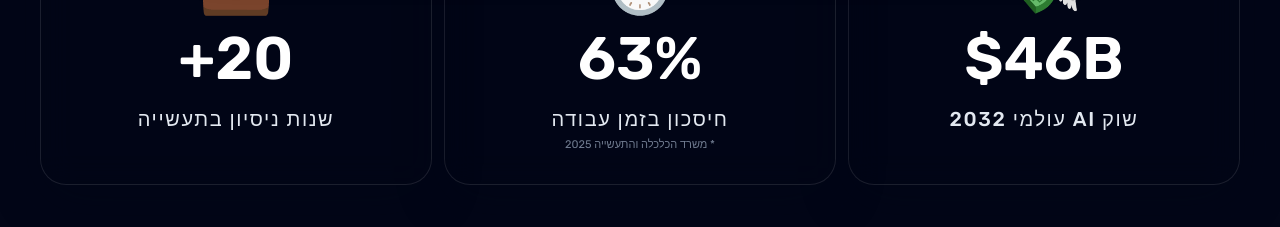
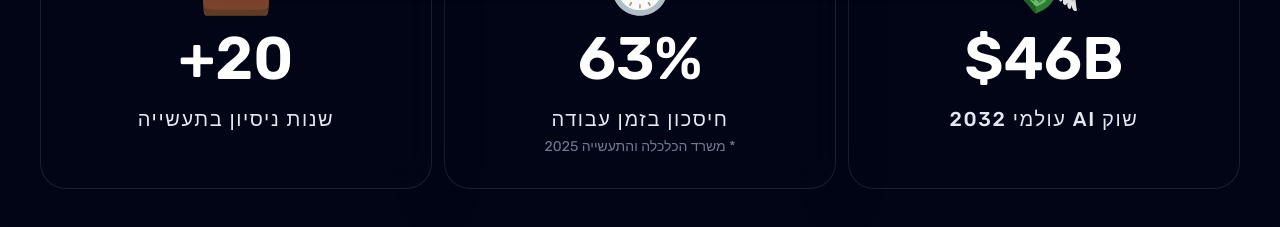
Before and after one commit to MYREMARK/ai, a Next.js app: page / in a window 1280 px wide. Shown: the part 840-1067 px from the top of the page. Built offline with nearby package versions, Linux system fonts and the light colour scheme.

Commit message:
Add source note under time saving stat

```diff
--- a/app/page.tsx
+++ b/app/page.tsx
@@ -472,7 +472,7 @@ useEffect(() => {
                 {item.label}
               </div>
               {"note" in item && item.note ? (
-                <p className="mt-1 text-[11px] leading-snug text-slate-400/75">
+                <p className="mt-1 text-sm leading-snug text-slate-400/75">
                   {item.note}
                 </p>
               ) : null}
```
